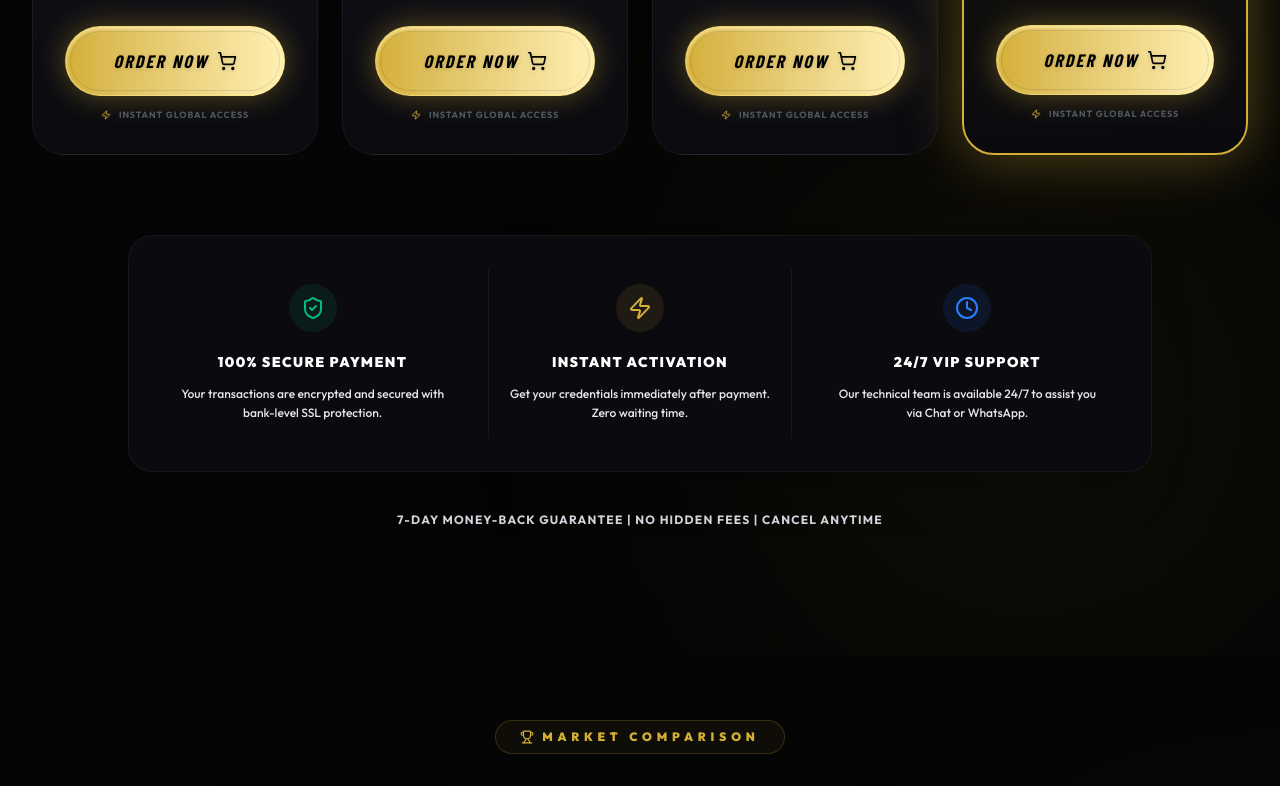
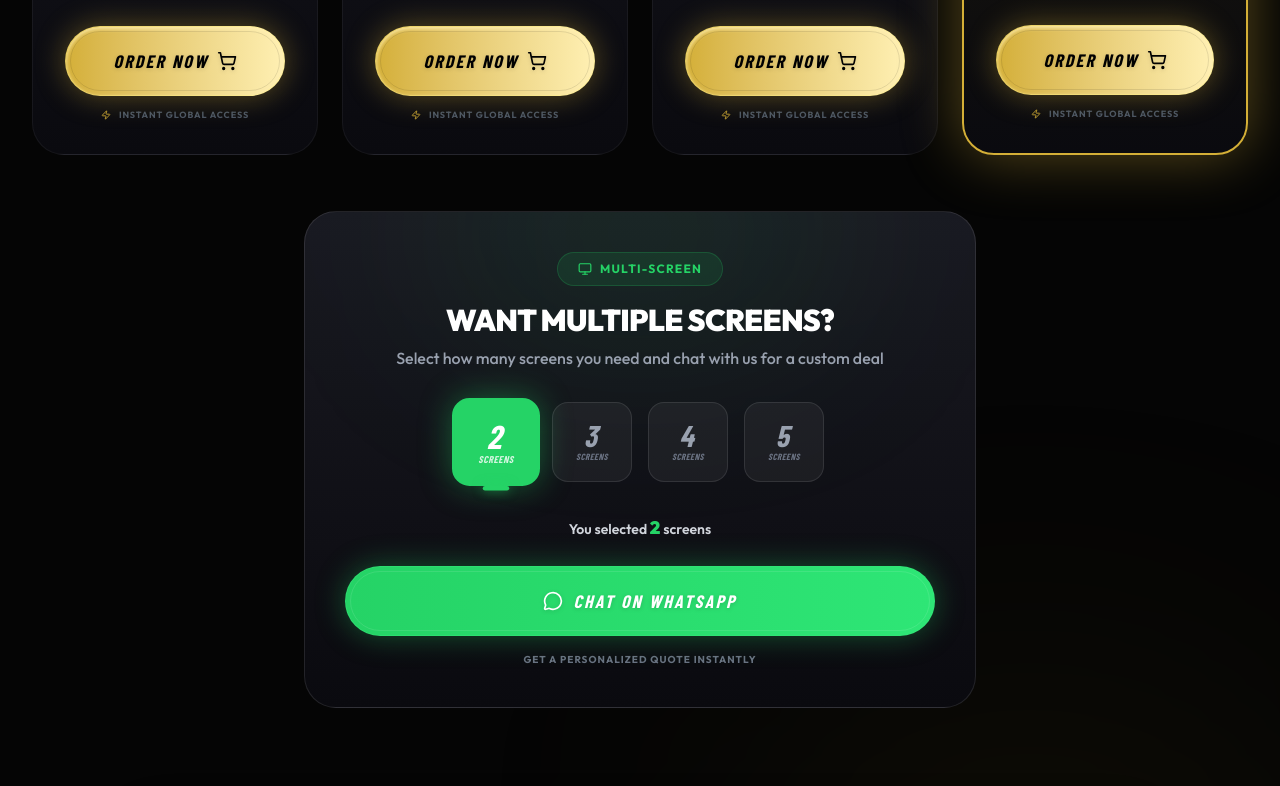
Before and after one commit to cothmane7/8kprime_full_backup, a Next.js app: page /en in a window 1280 px wide. Shown: the part 3200-3986 px from the top of the page. Built offline with nearby package versions, Linux system fonts and the light colour scheme; a web font is replaced by a local one.

Commit message:
multi devices

```diff
--- a/components/Pricing.tsx
+++ b/components/Pricing.tsx
@@ -2,12 +2,15 @@
 
 import { useState } from "react";
 import { motion, AnimatePresence } from "framer-motion";
-import { ShoppingCart, Monitor, ShieldCheck, Zap, PlayCircle, Film, Sparkles, Clock, Star } from "lucide-react";
+import { ShoppingCart, Monitor, ShieldCheck, Zap, PlayCircle, Film, Sparkles, Clock, Star, MessageCircle } from "lucide-react";
 import CheckoutModal from "./CheckoutModal";
 
 export default function Pricing({ lang, dictionary, common }: { lang: any; dictionary: any; common: any }) {
     const [selectedPlan, setSelectedPlan] = useState<any>(null);
     const [isModalOpen, setIsModalOpen] = useState(false);
+    const [selectedScreens, setSelectedScreens] = useState(2);
+
+    const screenOptions = [2, 3, 4, 5];
 
     const plans = [
         {
@@ -87,6 +90,11 @@ export default function Pricing({ lang, dictionary, common }: { lang: any; dicti
             ],
         },
     ];
+
+    const whatsappMessage = encodeURIComponent(
+        `Hello 8KPRIME! I'm interested in a multi-screen plan for ${selectedScreens} screens. I'd like to discuss pricing and options.`
+    );
+    const whatsappUrl = `https://wa.me/18185656691?text=${whatsappMessage}`;
 
     return (
         <section className="py-20 md:py-32 bg-[#050505] relative overflow-hidden" id="pricing">
@@ -242,6 +250,91 @@ export default function Pricing({ lang, dictionary, common }: { lang: any; dicti
                     })}
                 </div>
 
+                {/* ─── Multi-Screen Selector Section ─── */}
+                <motion.div
+                    initial={{ opacity: 0, y: 40 }}
+                    whileInView={{ opacity: 1, y: 0 }}
+                    viewport={{ once: true }}
+                    transition={{ delay: 0.15 }}
+                    className="mt-14 max-w-2xl mx-auto relative z-20"
+                >
+                    <div className="relative rounded-[2rem] bg-gradient-to-b from-[#1A1A22] to-[#0A0A0F] border border-white/10 p-8 md:p-10 overflow-hidden">
+                        {/* Decorative glow */}
+                        <div className="absolute -top-20 left-1/2 -translate-x-1/2 w-[400px] h-[200px] bg-[#25D366]/10 blur-[100px] rounded-full pointer-events-none" />
+
+                        {/* Header */}
+                        <div className="text-center mb-8 relative">
+                            <div className="inline-flex items-center gap-2 text-[#25D366] font-bold uppercase tracking-widest text-[10px] md:text-xs mb-4 bg-[#25D366]/10 px-5 py-2 rounded-full border border-[#25D366]/20">
+                                <Monitor size={14} />
+                                Multi-Screen
+                            </div>
+                            <h3 className="text-2xl md:text-3xl font-black text-white uppercase tracking-tight mb-2">
+                                Want Multiple Screens?
+                            </h3>
+                            <p className="text-gray-400 text-sm md:text-base font-medium">
+                                Select how many screens you need and chat with us for a custom deal
+                            </p>
+                        </div>
+
+                        {/* Screen Count Selector */}
+                        <div className="flex items-center justify-center gap-3 md:gap-4 mb-8">
+                            {screenOptions.map((count) => (
+                                <button
+                                    key={count}
+                                    onClick={() => setSelectedScreens(count)}
+                                    className={`relative w-16 h-16 md:w-20 md:h-20 rounded-2xl font-black text-2xl md:text-3xl transition-all duration-300 flex flex-col items-center justify-center gap-0.5 ${
+                                        selectedScreens === count
+                                            ? "bg-[#25D366] text-white scale-110 shadow-[0_0_30px_rgba(37,211,102,0.4)] border-2 border-[#25D366]"
+                                            : "bg-white/5 text-gray-400 border border-white/10 hover:border-white/20 hover:bg-white/10 hover:text-white"
+                                    }`}
+                                >
+                                    <span className="leading-none">{count}</span>
+                                    <span className={`text-[8px] md:text-[9px] uppercase tracking-wider font-bold ${
+                                        selectedScreens === count ? "text-white/80" : "text-gray-500"
+                                    }`}>
+                                        {count === 1 ? "Screen" : "Screens"}
+                                    </span>
+                                    {selectedScreens === count && (
+                                        <motion.div
+                                            layoutId="screen-indicator"
+                                            className="absolute -bottom-1.5 w-6 h-1 bg-[#25D366] rounded-full shadow-[0_0_10px_rgba(37,211,102,0.6)]"
+                                            transition={{ type: "spring", stiffness: 400, damping: 30 }}
+                                        />
+                                    )}
+                                </button>
+                            ))}
+                        </div>
+
+                        {/* Selected summary */}
+                        <div className="text-center mb-6">
+                            <p className="text-gray-300 text-sm font-semibold">
+                                You selected <span className="text-[#25D366] font-black text-lg">{selectedScreens}</span> screens
+                            </p>
+                        </div>
+
+                        {/* WhatsApp CTA Button */}
+                        <a
+                            href={whatsappUrl}
+                            target="_blank"
+                            rel="noopener noreferrer"
+                            id="multi-screen-whatsapp-cta"
+                            className="flex items-center justify-center gap-3 w-full py-4 md:py-5 rounded-full font-black uppercase tracking-wider transition-all duration-500 text-base md:text-lg hover:scale-[1.03] active:scale-[0.98] bg-gradient-to-r from-[#25D366] via-[#2EE676] to-[#25D366] bg-[length:200%_auto] hover:bg-right text-white shadow-[0_0_30px_rgba(37,211,102,0.35)] overflow-hidden relative group/wa border border-[#34E878]/50"
+                        >
+                            {/* Shine sweep */}
+                            <div className="absolute inset-0 bg-gradient-to-r from-transparent via-white/20 to-transparent translate-x-[-200%] group-hover/wa:translate-x-[200%] transition-transform duration-1000" />
+                            <div className="absolute inset-1 rounded-full border border-white/10 pointer-events-none" />
+                            <span className="relative z-10 flex items-center gap-2.5 drop-shadow-sm">
+                                <MessageCircle size={20} className="group-hover/wa:rotate-12 transition-transform duration-300" />
+                                Chat on WhatsApp
+                            </span>
+                        </a>
+
+                        <p className="text-center text-[10px] text-gray-500 font-bold uppercase tracking-widest mt-4">
+                            Get a personalized quote instantly
+                        </p>
+                    </div>
+                </motion.div>
+
                 {/* Trust & Guarantee Section */}
                 <div className="mt-20 max-w-5xl mx-auto relative z-20">
                     <div className="grid grid-cols-1 md:grid-cols-3 gap-6 bg-[#0A0A0F] border border-white/5 rounded-3xl p-8 mb-10 shadow-2xl">
```
